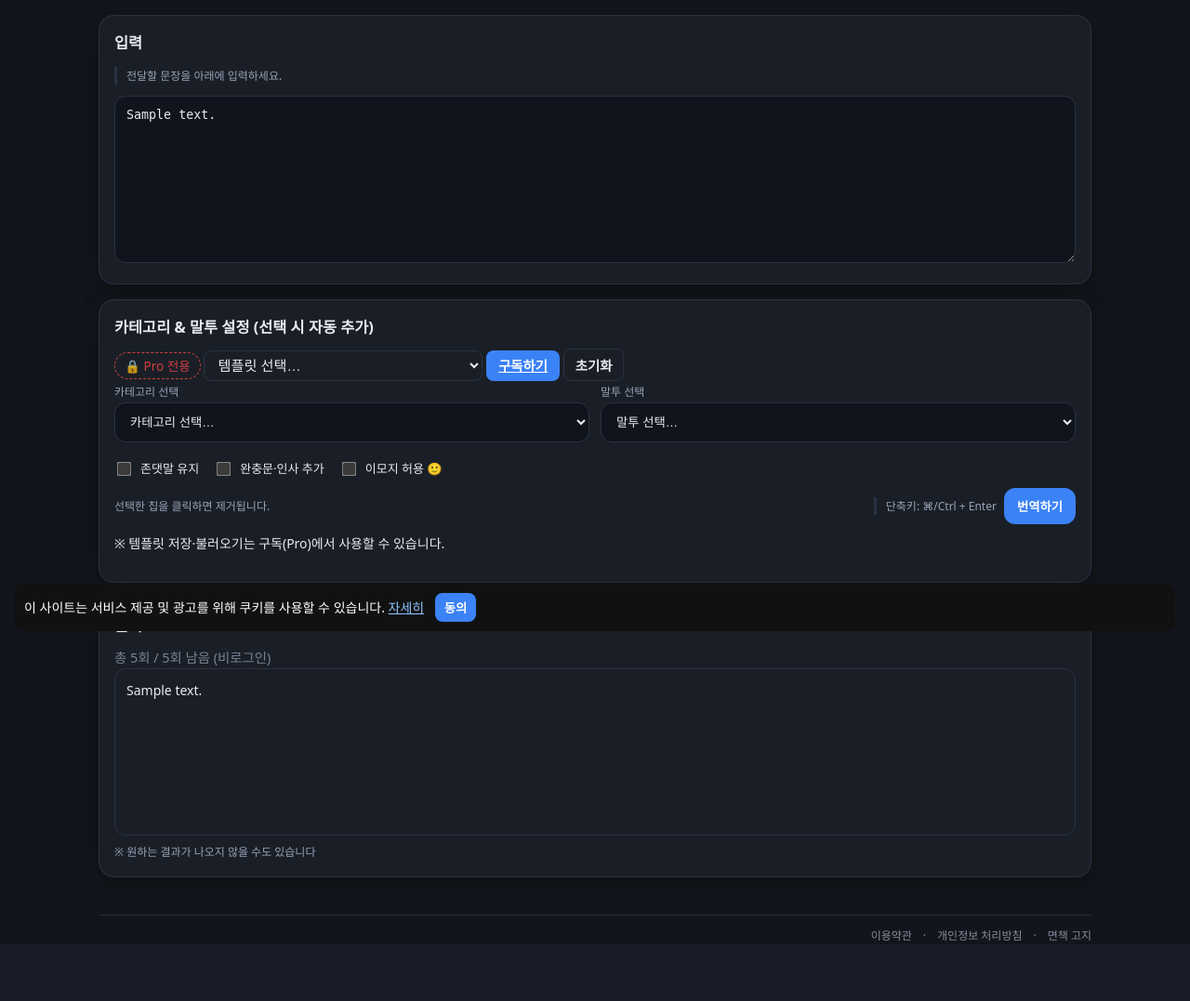
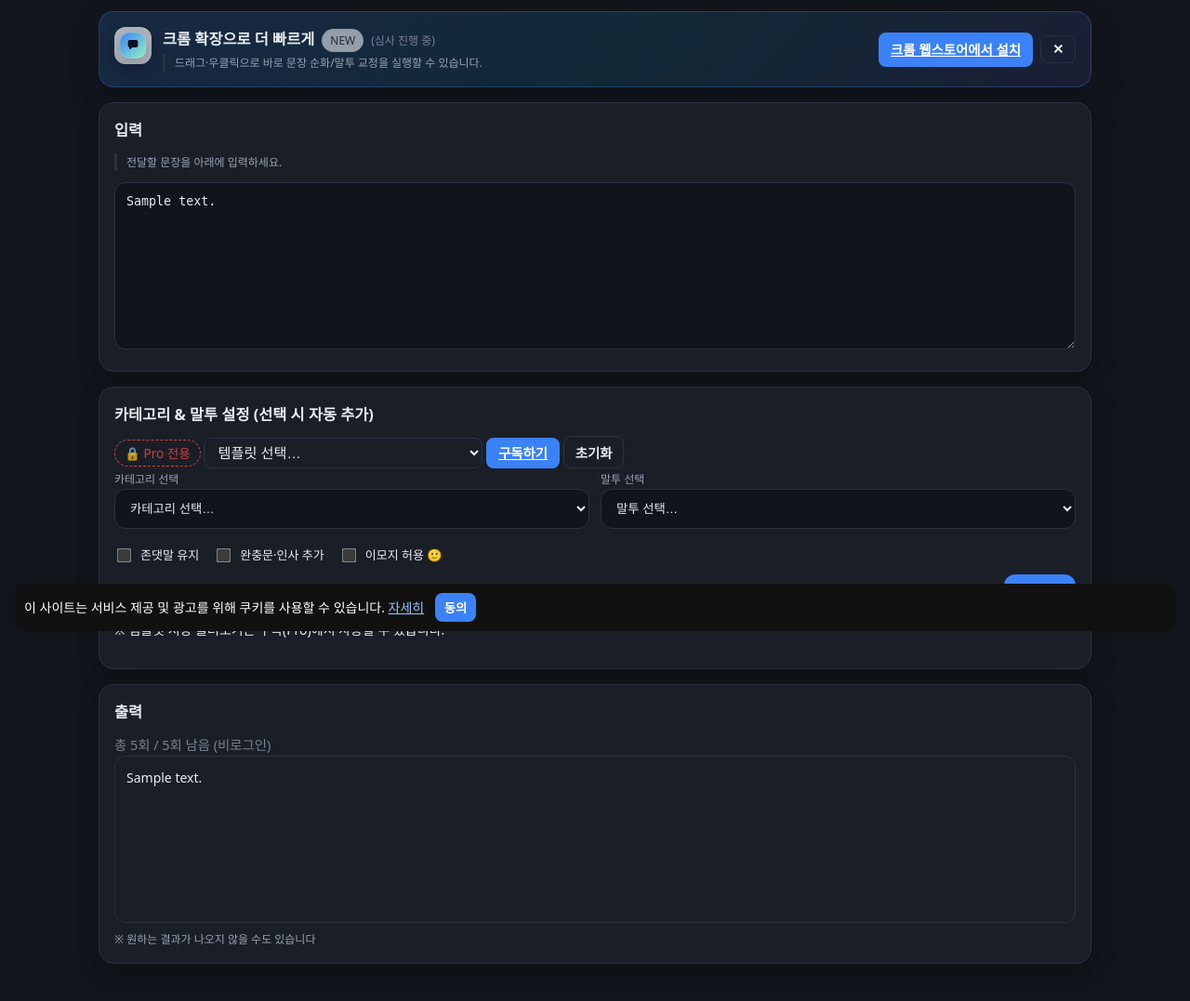
Before and after one commit to TNIFL/say, a Flask app: template templates/mainpage.html in a window 1280 px wide. Shown: the part 105-1182 px from the top of the page at 93% size. Before the commit the page ends 1117 px from the top, so only its background shows below. Run offline with Flask 3, Linux system fonts and the light colour scheme; the template is opened without the code that fills it: most values are stand-ins (such as "Sample title", 1, 10 or a date in 2020); data that the repository does not hold is empty.

Commit message:
update mainpage.html

```diff
--- a/templates/mainpage.html
+++ b/templates/mainpage.html
@@ -9,6 +9,9 @@
   {# ADSENSE_CLIENT: 'ca-pub-xxxx'  #}
   {% set _client_id = ADSENSE_CLIENT|default('', true) %}
   {% set _show_ads = SHOW_ADS and g.show_ads_here and ADS_PROVIDER == 'adsense' and _client_id %}
+
+  {# 확장 프로그램 링크(심사 통과 후 실제 URL로 교체) #}
+  {% set _ext_url = EXTENSION_URL|default('https://chromewebstore.google.com/', true) %}
 
   {# AdSense 로더 스크립트 #}
   {% if _show_ads %}
@@ -25,6 +28,59 @@
       {% from "_ads.html" import display_responsive, in_article %}
       {{ display_responsive("1234567890", _client_id) }}
     {% endif %}
+
+    {# ===== 확장 프로그램 보조 CTA (상단 카드형, 더 화사하게 + 설치 시 숨김) ===== #}
+    <section id="extPromoCard" class="card" style="
+      margin-top:12px;
+      border: 1px solid rgba(59,130,246,.28);
+      background: linear-gradient(135deg, rgba(59,130,246,.18), rgba(14,165,233,.14), rgba(99,102,241,.12));
+      box-shadow: 0 14px 40px rgba(2, 6, 23, .12);
+      display: none;">
+      <div style="display:flex; gap:14px; align-items:center; justify-content:space-between; flex-wrap:wrap;">
+        <div style="display:flex; gap:12px; align-items:flex-start; min-width:260px;">
+          <div aria-hidden="true" style="
+            width:40px; height:40px; border-radius:12px;
+            background: rgba(255,255,255,.65);
+            display:flex; align-items:center; justify-content:center;
+            box-shadow: 0 8px 18px rgba(2, 6, 23, .12);">
+            <span class="brand-mark" aria-hidden="true">
+              <svg viewBox="0 0 24 24" aria-hidden="true"><path d="M4 5.5C4 4.12 5.34 3 7 3h10c1.66 0 3 1.12 3 2.5v7c0 1.38-1.34 2.5-3 2.5H11l-3.6 3.1c-.52.45-1.4.09-1.4-.55V15H7c-1.66 0-3-1.12-3-2.5v-7Z"></path></svg>
+            </span>
+          </div>
+          <div>
+            <div style="display:flex; gap:8px; align-items:center; flex-wrap:wrap;">
+              <h3 style="margin-bottom:2px;">크롬 확장으로 더 빠르게</h3>
+              <span class="small" style="
+                padding:2px 8px; border-radius:999px;
+                background: rgba(255,255,255,.55);
+                border: 1px solid rgba(59,130,246,.18);
+                color: rgba(15,23,42,.85);">
+                NEW
+              </span>
+              <span class="small" style="opacity:.75;">(심사 진행 중)</span>
+            </div>
+            <p class="small hint" style="margin:0;">
+              드래그·우클릭으로 바로 문장 순화/말투 교정을 실행할 수 있습니다.
+            </p>
+          </div>
+        </div>
+
+        <div style="display:flex; gap:8px; align-items:center;">
+          <a class="btn small"
+             href="{{ _ext_url }}"
+             target="_blank" rel="noopener noreferrer"
+             style="white-space:nowrap;">
+            크롬 웹스토어에서 설치
+          </a>
+          <button type="button" id="extPromoClose"
+                  class="btn ghost small"
+                  aria-label="닫기"
+                  style="white-space:nowrap;">
+            ✕
+          </button>
+        </div>
+      </div>
+    </section>
 
     <form id="polishForm" class="stack" method="post" action="/">
       <div id="bootstrap"
@@ -88,7 +144,7 @@
                 <option value="inquiry">문의</option>
                 <option value="thanks">감사</option>
                 <option value="request">요청</option>
-<option value="guidance">안내</option>
+                <option value="guidance">안내</option>
                 <option value="report/approval">보고/결제</option>
                 <option value="feedback">피드백</option>
               </select>
@@ -199,7 +255,7 @@
             <option value="inquiry">문의</option>
             <option value="thanks">감사</option>
             <option value="request">요청</option>
-            <option value="guidence">안내</option>
+            <option value="guidance">안내</option>
             <option value="report/approval">보고/결제</option>
             <option value="feedback">피드백</option>
           </select>
@@ -290,5 +346,40 @@
         });
       } catch(e) {}
     })();
+
+    (function(){
+      try {
+        // ===== 확장 프로그램 프로모 카드 노출 제어 =====
+        // 1) 확장 프로그램이 설치되어 있으면(=확장이 심어준 플래그가 있으면) 안 띄움
+        // 2) 사용자가 닫으면 14일간 숨김
+        const installedKey = "lexinoa_ext_installed_v1"; // 확장 프로그램이 설치되면 '1'로 세팅(권장)
+        const hideUntilKey = "lexinoa_ext_promo_hide_until_v1"; // 사용자가 닫으면 N일 숨김
+
+        const now = Date.now();
+        const hideUntil = Number(localStorage.getItem(hideUntilKey) || "0");
+        const isInstalled = (localStorage.getItem(installedKey) === "1");
+
+        const card = document.getElementById("extPromoCard");
+        const closeBtn = document.getElementById("extPromoClose");
+
+        if (!card) return;
+
+        // 설치됨이면 숨김
+        if (isInstalled) return;
+
+        // 사용자가 닫아서 숨김 기간이면 숨김
+        //if (now <= hideUntil) return;
+
+        // 그 외에는 노출
+        card.style.display = "block";
+
+        // 닫기: 14일 숨김
+        closeBtn?.addEventListener("click", function(){
+          const days14 = 14 * 24 * 60 * 60 * 1000;
+          localStorage.setItem(hideUntilKey, String(Date.now() + days14));
+          card.style.display = "none";
+        });
+      } catch(e) {}
+    })();
   </script>
 {% endblock %}
```
